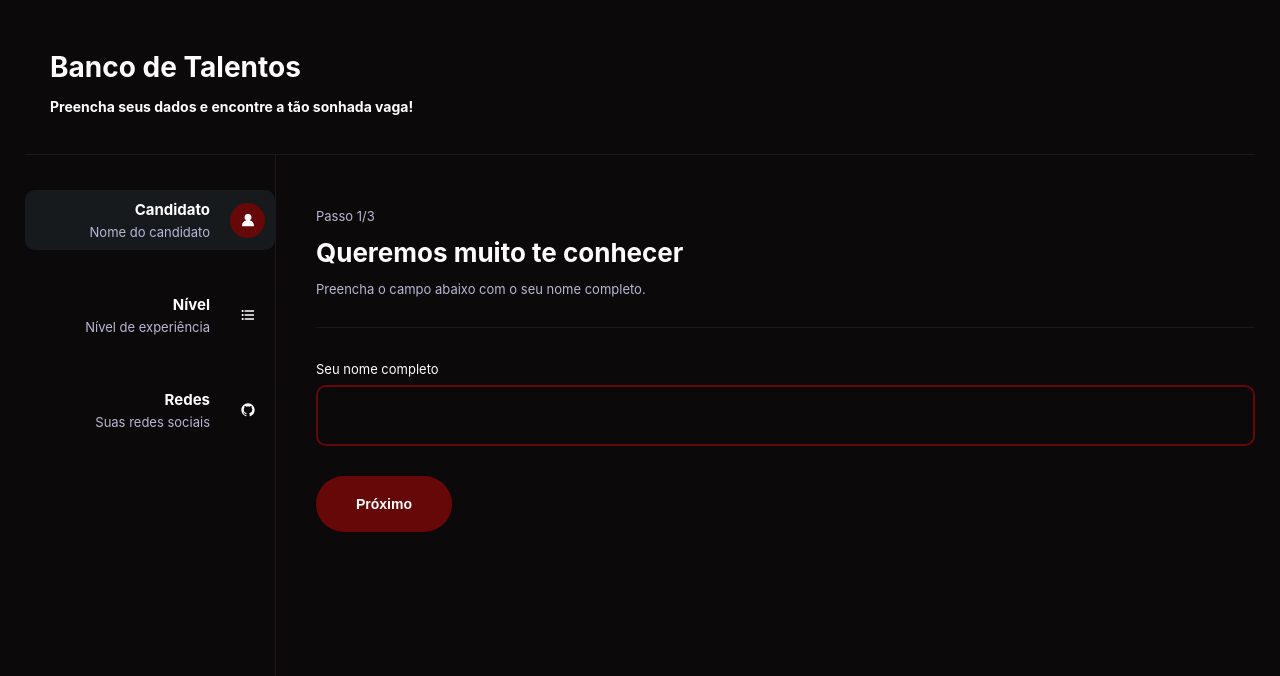
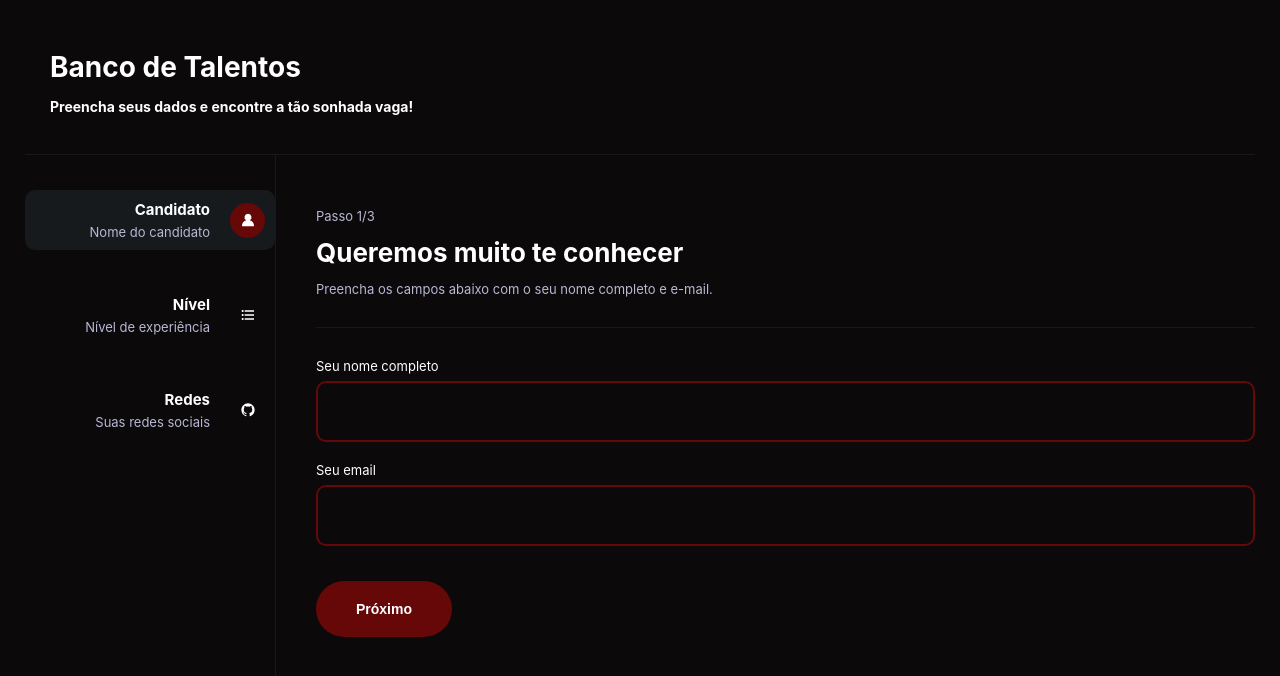
Before and after one commit to Tassio-Med/multiform, a React (Vite) app: page / in a window 1280 px wide. Shown: the top 676 px of the page. Built offline with nearby package versions, Linux system fonts and the light colour scheme.

Commit message:
feat: input de email adicionado e espaçamento organizado

```diff
--- a/src/pages/PageForm1/index.tsx
+++ b/src/pages/PageForm1/index.tsx
@@ -17,7 +17,7 @@ export const PageForm1 = () => {
   },[dispatch]);
 
   const handleNextStep = () => {
-    return state.name !== "" ? navigate('/page2') : alert("Preenha o seu nome completo!");
+    return state.name && state.email !== "" ? navigate('/page2') : alert("Preenha o seu nome completo!");
   }
 
   const handleNameChange = (e: ChangeEvent<HTMLInputElement>) => {
@@ -27,12 +27,19 @@ export const PageForm1 = () => {
     });
   }
 
+  const handleEmailChange = (e: ChangeEvent<HTMLInputElement>) => {
+    dispatch({
+      type: FormActions.setEmail,
+      payload: e.target.value
+    });
+  }
+
   return(
     <Theme>
       <F.Container>
         <p> Passo 1/3</p>
         <h1>Queremos muito te conhecer</h1>
-        <p>Preencha o campo abaixo com o seu nome completo.</p>
+        <p>Preencha os campos abaixo com o seu nome completo e e-mail.</p>
 
         <hr />
 
@@ -45,6 +52,15 @@ export const PageForm1 = () => {
             onChange={handleNameChange}
           />
         </label>
+        <label>
+          Seu email
+          <input
+            type="text"
+            // autoFocus
+            value={state.email}
+            onChange={handleEmailChange}
+          />
+        </label>
 
           <button onClick={handleNextStep}>Próximo</button>
       </F.Container>
--- a/src/pages/PageForm1/styles.ts
+++ b/src/pages/PageForm1/styles.ts
@@ -19,6 +19,8 @@ export const Container = styled.div`
 
   label {
     font-size: 13px;
+    display: block;
+
 
     input {
         display: block;
@@ -35,6 +37,11 @@ export const Container = styled.div`
     }
   }
 
+  label:not(:last-child) {
+    margin-bottom: 20px;
+  }
+
+
   button {
     background-color: #660708;
     color: #FFF;
@@ -44,7 +51,7 @@ export const Container = styled.div`
     border: 0;
     border-radius: 30px;
     cursor: pointer;
-    margin-top: 30px;
+    margin-top: 15px;
 
     &:hover {
       background-color: #8c0c10;
```
